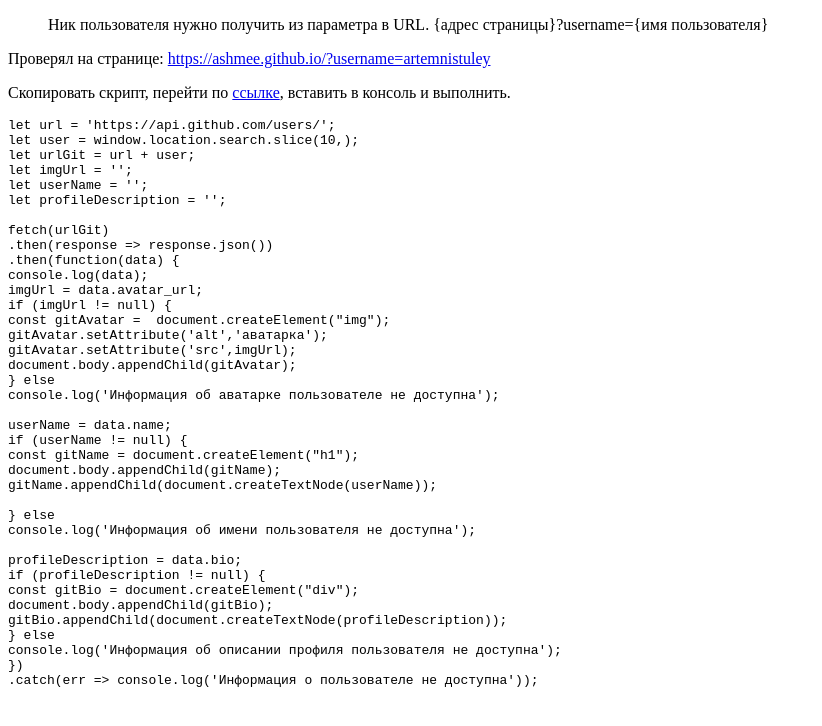
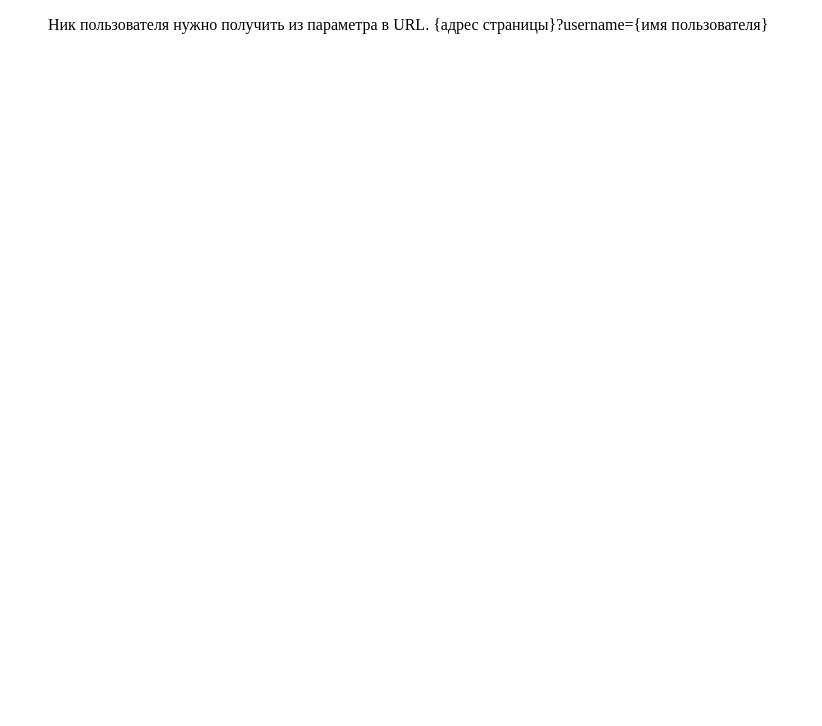
Before and after one commit to WebHeroSchool/aei_fetch, a plain HTML site: page index.html in a window 1280 px wide. Shown: the whole page, without its empty margins (0-822 px from the left). Drawn offline with Linux system fonts and the light colour scheme; no server answers.

Commit message:
index.html

```diff
--- a/index.html
+++ b/index.html
@@ -9,49 +9,6 @@
 <blockquote> Ник пользователя нужно получить из параметра в URL.
 
     {адрес страницы}?username={имя пользователя}</blockquote>
-Проверял на странице:  <a href="https://ashmee.github.io/?username=artemnistuley" target="_blank">https://ashmee.github.io/?username=artemnistuley</a>
-
-<p>Скопировать скрипт, перейти по <a href="https://ashmee.github.io/?username=artemnistuley" target="_blank">ссылке</a>, вставить в консоль и выполнить.</p>
-<pre>
-let url = 'https://api.github.com/users/';
-let user = window.location.search.slice(10,);
-let urlGit = url + user;
-let imgUrl = '';
-let userName = '';
-let profileDescription = '';
-
-fetch(urlGit)
-.then(response => response.json())
-.then(function(data) {
-console.log(data);
-imgUrl = data.avatar_url;
-if (imgUrl != null) {
-const gitAvatar =  document.createElement("img");
-gitAvatar.setAttribute('alt','аватарка');
-gitAvatar.setAttribute('src',imgUrl);
-document.body.appendChild(gitAvatar);
-} else
-console.log('Информация об аватарке пользователе не доступна');
-
-userName = data.name;
-if (userName != null) {
-const gitName = document.createElement("h1");
-document.body.appendChild(gitName);
-gitName.appendChild(document.createTextNode(userName));
-
-} else
-console.log('Информация об имени пользователя не доступна');
-
-profileDescription = data.bio;
-if (profileDescription != null) {
-const gitBio = document.createElement("div");
-document.body.appendChild(gitBio);
-gitBio.appendChild(document.createTextNode(profileDescription));
-} else
-console.log('Информация об описании профиля пользователя не доступна');
-})
-.catch(err => console.log('Информация о пользователе не доступна'));
-</pre>
 
 </body>
 </html>
```
